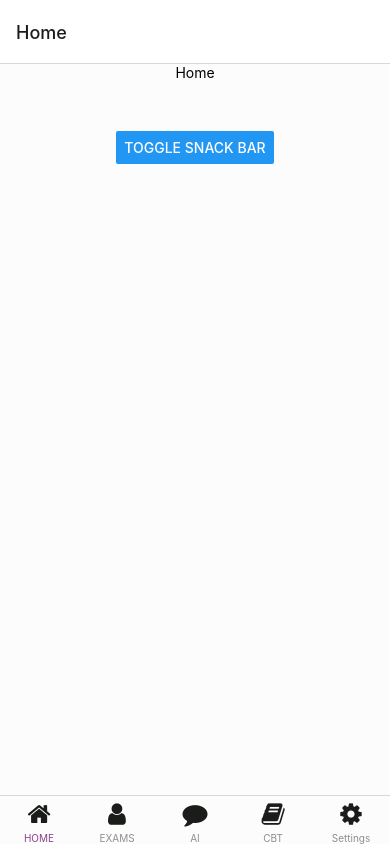
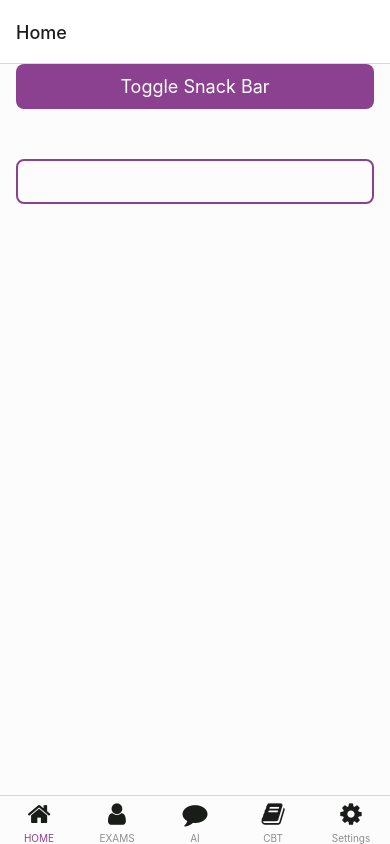
Before and after one commit to sproutjeph/ExamGPTReactNative, a React Native app: screen /Feed in a window 390 px wide. Built offline with nearby package versions, Linux system fonts and the light colour scheme.

Commit message:
Appinput feild

```diff
--- a/src/ui/AppButtont.tsx
+++ b/src/ui/AppButtont.tsx
@@ -14,7 +14,7 @@ interface Props {
 const AppButtont: FC<Props> = ({title, onPress, isLoading, borderRadius}) => {
   return (
     <Pressable
-      style={[styles.container, {borderRadius: borderRadius || 25}]}
+      style={[styles.container, {borderRadius: borderRadius || 8}]}
       onPress={onPress}>
       {isLoading ? <Loader /> : <Text style={styles.title}>{title}</Text>}
     </Pressable>
@@ -25,7 +25,7 @@ const styles = StyleSheet.create({
   container: {
     width: '100%',
     height: 45,
-    backgroundColor: colors.secondary,
+    backgroundColor: colors.primary,
     alignItems: 'center',
     justifyContent: 'center',
   },
--- /dev/null
+++ b/src/ui/AppInput.tsx
@@ -0,0 +1,23 @@
+import colors from '@utils/colors';
+import React, {FC} from 'react';
+import {StyleSheet, TextInputProps, TextInput} from 'react-native';
+
+interface Props extends TextInputProps {}
+
+const AppInput: FC<Props> = Props => {
+  return <TextInput {...Props} style={[styles.input, Props.style]} />;
+};
+
+const styles = StyleSheet.create({
+  input: {
+    borderColor: colors.primary,
+    borderWidth: 2,
+    height: 45,
+    borderRadius: 8,
+    padding: 10,
+    width: '100%',
+    color: colors.onBackground,
+  },
+});
+
+export default AppInput;
--- a/src/views/Home.tsx
+++ b/src/views/Home.tsx
@@ -1,6 +1,8 @@
 import Snackbar, {SnackbarPosition} from '@components/Snackbar';
+import AppButtont from '@ui/AppButtont';
+import AppInput from '@ui/AppInput';
 import React, {FC, useState} from 'react';
-import {View, StyleSheet, Text, Button} from 'react-native';
+import {View, StyleSheet} from 'react-native';
 
 interface Props {}
 
@@ -15,8 +17,8 @@ const Home: FC<Props> = ({}) => {
           message="Snakbar"
         />
       )}
-      <Text>Home</Text>
-      <Button title="Toggle Snack Bar" onPress={() => setShow(!show)} />
+      <AppButtont title="Toggle Snack Bar" onPress={() => setShow(!show)} />
+      <AppInput />
     </View>
   );
 };
@@ -26,6 +28,7 @@ const styles = StyleSheet.create({
     alignItems: 'center',
     justifyContent: 'center',
     gap: 50,
+    marginHorizontal: 16,
   },
 });
 
```
